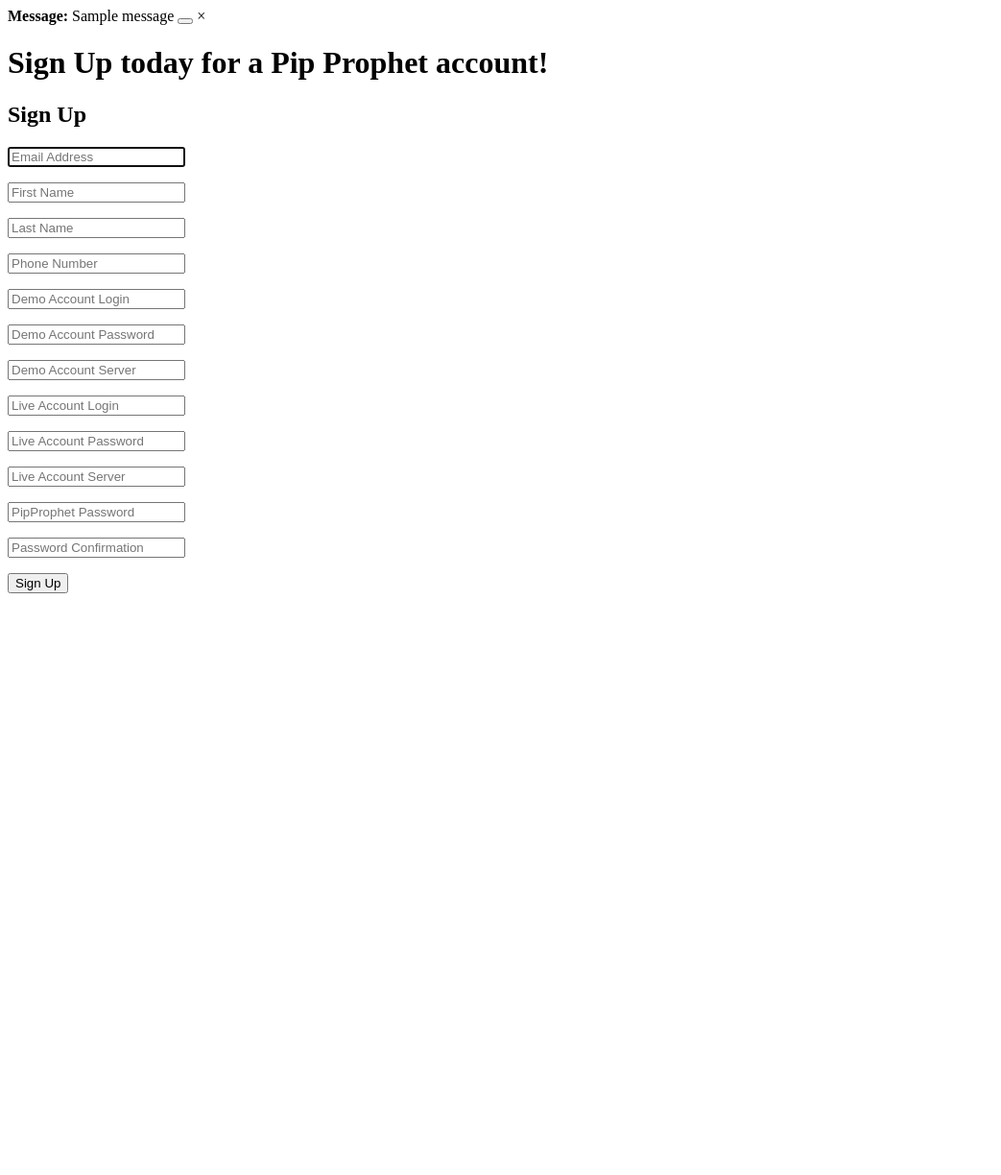
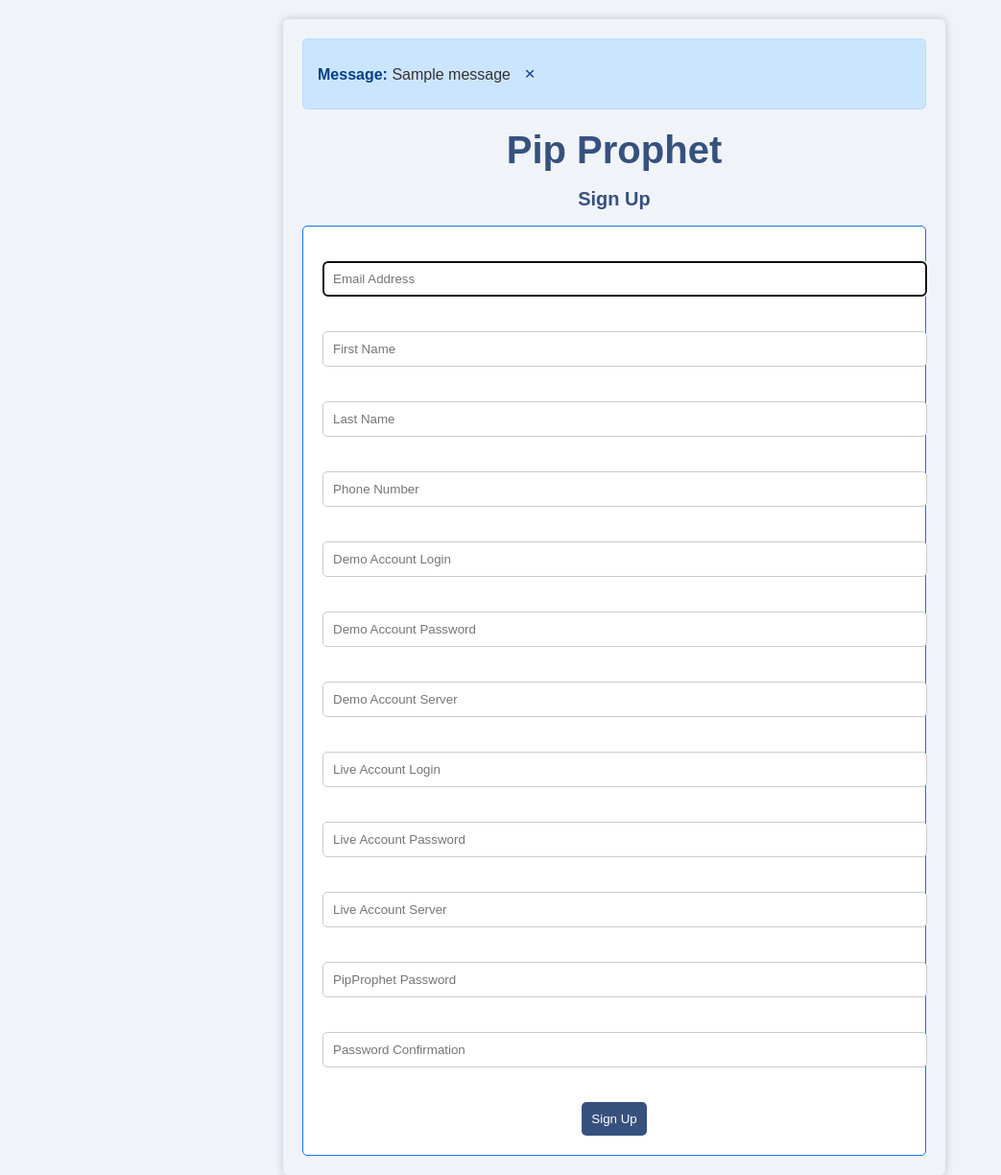
Before and after one commit to sharathnirmala16/Forex-Algorithmic-Trading-System-MT5, a Django app: page /signup/ in a window 1280 px wide. Shown: the whole page at 96% size, without its empty margins (0-1043 px from the left). Before the commit the page ends 618 px from the top, so only its background shows below. Run offline with Django 4.2, Linux system fonts and the light colour scheme; tables that the repository leaves empty hold one stand-in row (values such as "Sample post"); one stand-in notice (Sample message) is shown; parts of the project's set-up code (start-up, migrations or seed data) failed here and were passed over.

Commit message:
login signup home

```diff
--- /dev/null
+++ b/users/static/stylesheets/signup.css
@@ -0,0 +1,87 @@
+body {
+    font-family: Arial, sans-serif;
+    background-color: #f0f4f8;
+    color: #333;
+    margin: 0;
+    padding: 0;
+}
+
+.container {
+    max-width: 650px;
+    margin: auto;
+    padding: 20px;
+    border-radius: 5px;
+    box-shadow: 0 0 10px rgba(0, 0, 0, 0.2);
+    margin-top: 20px;
+}
+
+h1{
+    color: #37517e;
+    text-align: center;
+    font-size: 40px;
+    margin: 10px;
+}
+
+h2{
+    color: #37517e;
+    text-align: center;
+    font-size: 20px;
+}
+
+.alert {
+    background-color: #cce5ff;
+    border: 1px solid #b8daff;
+    border-radius: 5px;
+    padding: 15px;
+    margin-bottom: 20px;
+}
+
+.alert strong {
+    color: #004085;
+}
+
+.close {
+    background: none;
+    border: none;
+    color: #004085;
+    font-size: 1.2em;
+    cursor: pointer;
+}
+
+form {
+    background-color: #fff;
+    border: 1px solid #1a73e8;
+    border-radius: 5px;
+    padding: 20px;
+}
+
+label {
+    display: block;
+    margin-bottom: 5px;
+}
+
+input {
+    width: 100%;
+    padding: 10px;
+    margin-bottom: 20px;
+    border: 1px solid #ccc;
+    border-radius: 5px;
+}
+
+button {
+    background-color: #37517e;
+    color: #fff;
+    border: none;
+    border-radius: 5px;
+    padding: 10px ;
+    cursor: pointer;
+
+}
+
+.center-button{
+    text-align: center;
+}
+
+button:hover {
+    background-color: #0f63d2;
+}
--- a/users/templates/edit_strategy.html
+++ b/users/templates/edit_strategy.html
@@ -4,7 +4,7 @@
 <html>
     <head>
         <title>Pip Prophet</title>
-        <link rel="icon" type="image/x-icon" href="{% static 'images/globe.png' %}"/>
+        <!-- <link rel="icon" type="image/x-icon" href="{% static 'images/globe.png' %}"/> -->
         <link rel="stylesheet" href="{% static 'stylesheets/backtests.css' %}"/>
     </head>
     <body>
--- a/users/templates/signup.html
+++ b/users/templates/signup.html
@@ -5,31 +5,30 @@
     <head>
         <title>Sign Up • Pip Prophet</title>
         <link rel="icon" type="image/x-icon" href="{% static 'images/globe.png' %}"/>
+        <link rel="stylesheet" href="{% static 'stylesheets/signup.css' %}">
     </head>
     <body>
-        <div>
+        <div class="container">
             {% for message in messages %}
-            <div class = "alert alert-{{ message.tags }} alert-dismissible fade show" role = "alert">
+            <div class="alert alert-{{ message.tags }} alert-dismissible fade show" role="alert">
                 <strong>
                     Message:
                 </strong>
                 {{ message }}
-                <button type="button" class="close" data-dismiss="alert" aria-label="Close"> </button>
-                <span aria-hidden="true">&times;</span>
+                <button type="button" class="close" data-dismiss="alert" aria-label="Close">
+                    <span aria-hidden="true">&times;</span>
+                </button>
             </div>
-                {% endfor %}
-            </div>
-        <div>
-        <div>
-            <h1>Sign Up today for a Pip Prophet account!</h1>
-        </div>
-        <div>
+            {% endfor %}
+            <h1>Pip Prophet</h1>
             {% block content %}
             <h2>Sign Up</h2>
             <form method="post">
                 {% csrf_token %}
                 {{ form.as_p }}
-                <button type="submit">Sign Up</button>
+                <div class="center-button">
+                    <button type="submit">Sign Up</button>
+                </div>
             </form>
             {% endblock %}
         </div>
```
Also changed, not shown: users/static/stylesheets/login.css (added, +76 -0 lines), users/static/stylesheets/styles.css (+4 -4 lines), users/templates/home.html (+19 -19 lines), users/templates/login.html (+9 -15 lines).
